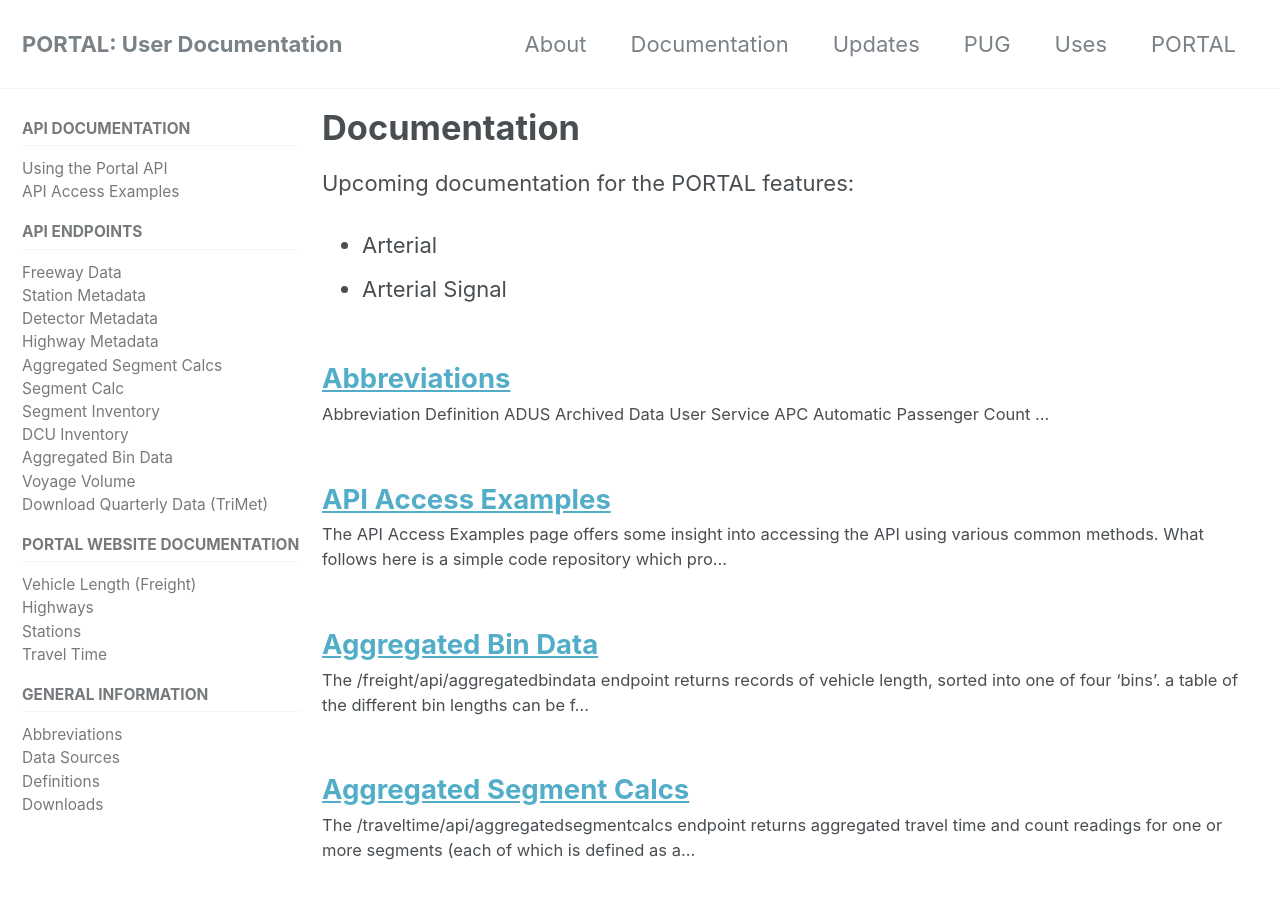
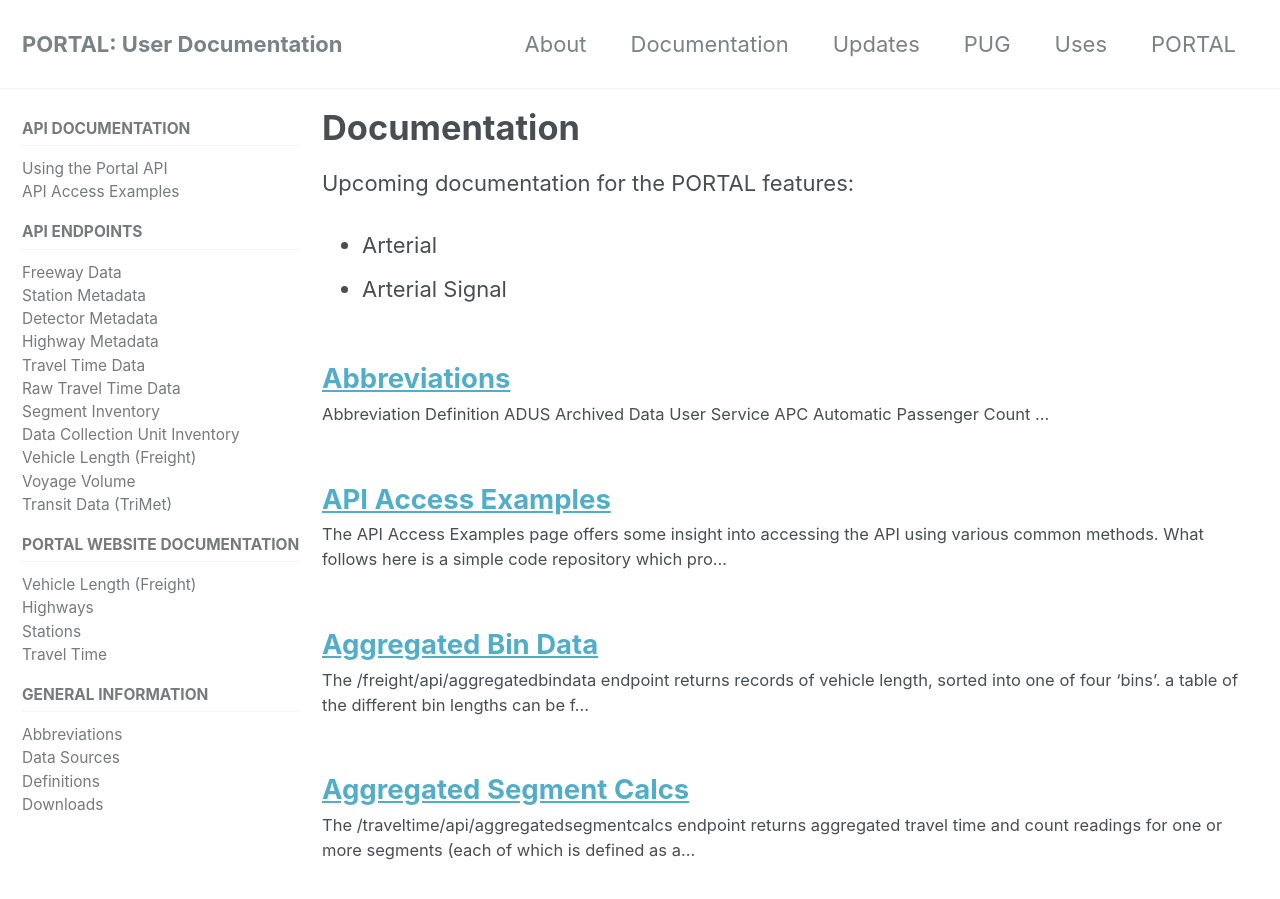
Before and after one commit to adus/portal-documentation, a Jekyll site: the page built from _pages/documentation.md, in a window 1280 px wide and 900 px high. Built offline with Jekyll 4.4.1, drawn with Linux system fonts in a browser that asks for light colours; nearby versions of some CDN libraries.

Commit message:
Update navigation.yml
Changed link names for endpoint pages to be more human friendly, per feedback from Kristin.

```diff
--- a/_data/navigation.yml
+++ b/_data/navigation.yml
@@ -32,19 +32,19 @@ documents:
         url: /documents/detectormetadata/
       - title: "Highway Metadata"
         url: /documents/highwaymetadata/
-      - title: "Aggregated Segment Calcs"
+      - title: "Travel Time Data"
         url: /documents/aggregatedsegmentcalcs/
-      - title: "Segment Calc"
+      - title: "Raw Travel Time Data"
         url: /documents/segmentcalc/
       - title: "Segment Inventory"
         url: /documents/seginventory/
-      - title: "DCU Inventory"
+      - title: "Data Collection Unit Inventory"
         url: /documents/dcuinventory/
-      - title: "Aggregated Bin Data"
+      - title: "Vehicle Length (Freight)"
         url: /documents/aggregatedbindata/
       - title: "Voyage Volume"
         url: /documents/voyagevolume/
-      - title: "Download Quarterly Data (TriMet)"
+      - title: "Transit Data (TriMet)"
         url: /documents/downloadquarterlydata/
   - title: Portal Website Documentation
     children:
```
